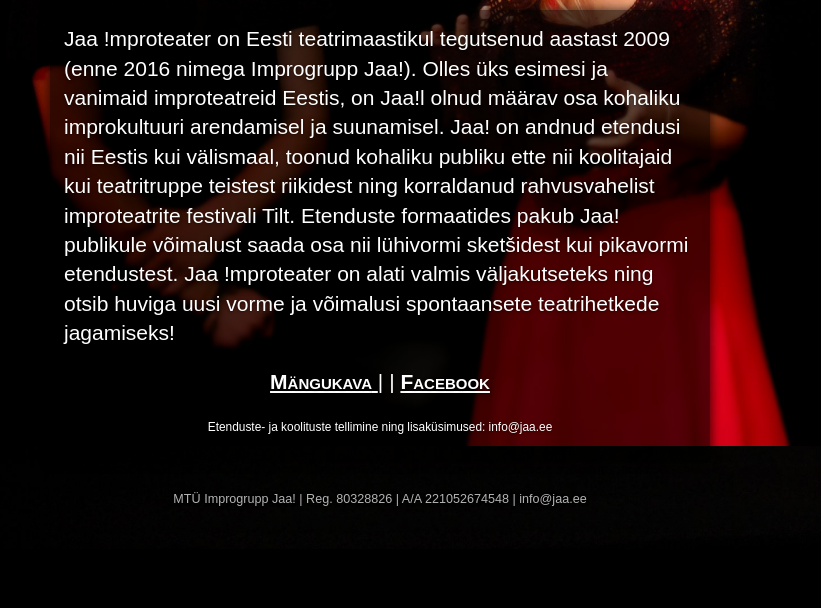
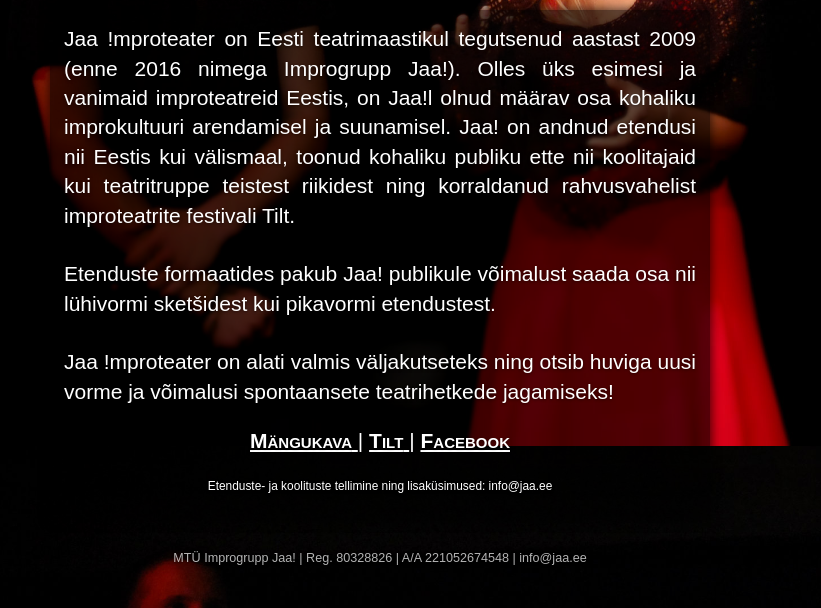
Before and after one commit to improv-jaa/jaa-ee, a website: page public/index.html in a window 1280 px wide. Shown: the part 403-1011 px from the top of the page, without its empty margins (260-1081 px from the left). Before the commit the page ends 952 px from the top, so only its background shows below. Drawn offline with nearby package versions, Linux system fonts and the light colour scheme; a web font is replaced by a local one.

Commit message:
Justify. paragraph breaks,Tilt link
Text format: justify. paragraph breaks  Added Tilt link

```diff
--- a/public/index.html
+++ b/public/index.html
@@ -36,18 +36,23 @@
                 <img src="img/logo.png" alt="Logo" id="logo" height="400" width="258"/>
 
                 <div class="content-box">
-                    <p class="lead">
+                    <p class="lead" align="justify">
                         Jaa !mproteater on Eesti teatrimaastikul tegutsenud aastast 2009 (enne 2016 nimega Improgrupp Jaa!).
                         Olles üks esimesi ja vanimaid improteatreid Eestis, on Jaa!l olnud määrav osa kohaliku improkultuuri arendamisel ja suunamisel.
                         Jaa! on andnud etendusi nii Eestis kui välismaal, toonud kohaliku publiku ette nii koolitajaid kui teatritruppe teistest riikidest ning korraldanud rahvusvahelist improteatrite festivali Tilt.
+                        <br>
+                        <br>
                         Etenduste formaatides pakub Jaa! publikule võimalust saada osa nii lühivormi sketšidest kui pikavormi etendustest.
+                        <br>
+                        <br>
                         Jaa !mproteater on alati valmis väljakutseteks ning otsib huviga uusi vorme ja võimalusi spontaansete teatrihetkede jagamiseks!
                     </p>
 
                     <p class="lead text-center links-group">
                         <a href="http://improv.ee/trupid/improgrupp-jaa/">
                             <strong>Mängukava</strong> </a> |
-                        </a> |
+                        <a href="http://improfestival.ee/">
+                            <strong>Tilt</strong> </a> |
                         <a href="https://www.facebook.com/jaaimproteater">
                             <strong>Facebook</strong>
                         </a>
```
